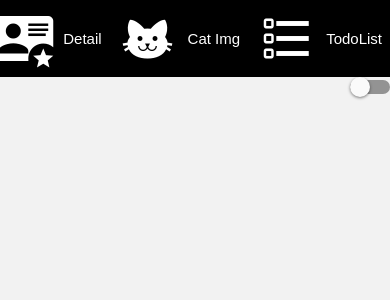
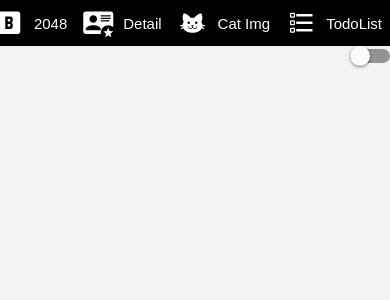
Before and after one commit to suppcuti/Nhom_Mafia_AppCuoiKy, a React Native app: screen /Home in a window 390 px wide. Shown: the top 300 px of the page. Built offline with nearby package versions, Linux system fonts and the light colour scheme.

Commit message:
Add a Stwich to toggle gif or png in cat img, add 2048

```diff
--- /dev/null
+++ b/Class/BangGame.js
@@ -0,0 +1,159 @@
+export const getEmptyBoard = () => [
+    [0, 0, 0, 0],
+    [0, 0, 0, 0],
+    [0, 0, 0, 0],
+    [0, 0, 0, 0]
+  ];
+
+  const hasValue = (board, value) => {
+    for (let i = 0; i < board.length; i++) {
+      for (let j = 0; j < board[i].length; j++) {
+        if (board[i][j] === value) {
+          return true;
+        }
+      }
+    }
+    return false;
+  };
+
+  export const isFull = (board) => {
+    return !hasValue(board, 0);
+  };
+
+  const getRandomPosition = () => {
+    const rowPosition = Math.floor(Math.random() * 4);
+    const colPosition = Math.floor(Math.random() * 4);
+    return [rowPosition, colPosition];
+  };
+
+  export const generateRandom = (board) => {
+    if (isFull(board)) {
+      return board;
+    }
+
+    let [row, col] = getRandomPosition();
+    while (board[row][col] !== 0) {
+      [row, col] = getRandomPosition();
+    }
+
+    board[row][col] = 2;
+    return board;
+  };
+
+  const compress = (board) => {
+    const newBoard = getEmptyBoard();
+    for (let i = 0; i < board.length; i++) {
+      let colIndex = 0;
+      for (let j = 0; j < board[i].length; j++) {
+        if (board[i][j] !== 0) {
+          newBoard[i][colIndex] = board[i][j];
+          colIndex++;
+        }
+      }
+    }
+    return newBoard;
+  };
+
+  const merge = (board) => {
+    for (let i = 0; i < board.length; i++) {
+      for (let j = 0; j < board[i].length - 1; j++) {
+        if (board[i][j] !== 0 && board[i][j] === board[i][j + 1]) {
+          board[i][j] = board[i][j] * 2;
+          board[i][j + 1] = 0;
+        }
+      }
+    }
+
+    return board;
+  };
+
+  export const moveLeft = (board) => {
+    const newBoard1 = compress(board);
+    const newBoard2 = merge(newBoard1);
+    return compress(newBoard2);
+  };
+
+  const reverse = (board) => {
+    const reverseBoard = getEmptyBoard();
+
+    for (let i = 0; i < board.length; i++) {
+      for (let j = 0; j < board[i].length; j++) {
+        reverseBoard[i][j] = board[i][board[i].length - 1 - j];
+      }
+    }
+
+    return reverseBoard;
+  };
+
+  export const moveRight = (board) => {
+    const reversedBoard = reverse(board);
+    const newBoard = moveLeft(reversedBoard);
+    return reverse(newBoard);
+  };
+
+  const rotateLeft = (board) => {
+    const rotateBoard = getEmptyBoard();
+
+    for (let i = 0; i < board.length; i++) {
+      for (let j = 0; j < board[i].length; j++) {
+        rotateBoard[i][j] = board[j][board[i].length - 1 - i];
+      }
+    }
+
+    return rotateBoard;
+  };
+
+  const rotateRight = (board) => {
+    const rotateBoard = getEmptyBoard();
+
+    for (let i = 0; i < board.length; i++) {
+      for (let j = 0; j < board[i].length; j++) {
+        rotateBoard[i][j] = board[board[i].length - 1 - j][i];
+      }
+    }
+
+    return rotateBoard;
+  };
+
+  export const moveUp = (board) => {
+    const rotateBoard = rotateLeft(board);
+    const newBoard = moveLeft(rotateBoard);
+    return rotateRight(newBoard);
+  };
+
+  export const moveDown = (board) => {
+    const rotateBoard = rotateRight(board);
+    const newBoard = moveLeft(rotateBoard);
+    return rotateLeft(newBoard);
+  };
+
+  export const checkWin = (board) => {
+    return hasValue(board, 2048);
+  };
+
+  const hasDiff = (board, updatedBoard) => {
+    for (let i = 0; i < board.length; i++) {
+      for (let j = 0; j < board[i].length; j++) {
+        if (board[i][j] !== updatedBoard[i][j]) {
+          return true;
+        }
+      }
+    }
+    return false;
+  };
+
+  export const isOver = (board) => {
+    if (hasDiff(board, moveLeft(board))) {
+      return false;
+    }
+    if (hasDiff(board, moveRight(board))) {
+      return false;
+    }
+    if (hasDiff(board, moveUp(board))) {
+      return false;
+    }
+    if (hasDiff(board, moveDown(board))) {
+      return false;
+    }
+    return true;
+  };
--- /dev/null
+++ b/Class/DieuKhien.js
@@ -0,0 +1,96 @@
+import React, { useState } from "react";
+import { View, StyleSheet, Text, Dimensions } from "react-native";
+import GestureRecognizer, {swipeDirections } from "react-native-swipe-gestures";
+
+import {
+  generateRandom,
+  getEmptyBoard,
+  moveLeft,
+  moveRight,
+  moveUp,
+  moveDown,
+  checkWin,
+  isOver,
+} from "./BangGame";
+
+import Cell from "./Oso";
+
+var width = Dimensions.get("window").width;
+
+const GameController = () => {
+  const [board, updateBoard] = useState(generateRandom( getEmptyBoard() ));
+
+  const checkEndGame = () => {
+    if (checkWin(board)) {
+      console.log("You win!");
+    } else if (isOver(board)) {
+      console.log("Game over!");
+    }
+  };
+
+  const left = () => {
+    const newBoard = moveLeft(board);
+    updateBoard(generateRandom(newBoard));
+    checkEndGame();
+  };
+
+  const right = () => {
+    const newBoard = moveRight(board);
+    updateBoard(generateRandom(newBoard));
+    checkEndGame();
+  };
+
+  const up = () => {
+    const newBoard = moveUp(board);
+    updateBoard(generateRandom(newBoard));
+    checkEndGame();
+  };
+
+  const down = () => {
+    const newBoard = moveDown(board);
+    updateBoard(generateRandom(newBoard));
+    checkEndGame();
+  };
+
+  return (
+    <GestureRecognizer
+      style={styles.screenStyle}
+      onSwipeLeft={left}
+      onSwipeRight={right}
+      onSwipeUp={up}
+      onSwipeDown={down}
+    >
+      <Text style={styles.headerStyle}>2048</Text>
+      <View style={styles.boardStyle}>
+        {board.map((row, rowIndex) =>
+          <View key={`cell-${rowIndex}`} style={styles.rowStyle}>
+            {row.map((value, cellIndex) =>
+              <Cell key={`cell-${cellIndex}`} value={value} />
+            )}
+          </View>
+        )}
+      </View>
+    </GestureRecognizer>
+  );
+};
+
+const styles = StyleSheet.create({
+  headerStyle: {
+    padding: 40,
+    fontSize: 50,
+    textAlign: "center",
+    color: "olive",
+    fontWeight: "bold"
+  },
+  boardStyle: {
+    width: width,
+    padding: 5,
+    backgroundColor: "olive"
+  },
+  rowStyle: {
+    flexDirection: "row",
+    height: width / 4
+  }
+});
+
+export default GameController;
--- /dev/null
+++ b/Class/Oso.js
@@ -0,0 +1,63 @@
+import React from "react";
+import { Text, StyleSheet, View } from "react-native";
+import generateColor from './RandomColor';
+
+const Cell = ({ value }) => {
+  return (
+    <View style={[styles.cellStyle, styles[`cell${value}`]]}>
+      <Text style={styles.textStyle}>
+        {value > 0 ? value : ""}
+      </Text>
+    </View>
+  );
+};
+
+const styles = StyleSheet.create({
+  cellStyle: {
+    backgroundColor: "rgba(255, 255, 255, 0.5)",
+    flex: 1,
+    justifyContent: "center",
+    alignItems: "center",
+    margin: 5,
+    borderRadius: 5
+  },
+  cell2: {
+    backgroundColor: generateColor()
+  },
+  cell4: {
+    backgroundColor: "rgb(39, 207, 207)"
+  },
+  cell8: {
+    backgroundColor: generateColor()
+  },
+  cell16: {
+    backgroundColor: "gold"
+  },
+  cell32: {
+    backgroundColor: "greenyellow"
+  },
+  cell64: {
+    backgroundColor: "#e9c46a"
+  },
+  cell128: {
+    backgroundColor: "goldenrod"
+  },
+  cell256: {
+    backgroundColor: "rebeccapurple"
+  },
+  cell512: {
+    backgroundColor: "cyan"
+  },
+  cell1024: {
+    backgroundColor: "gold"
+  },
+  cell2048: {
+    backgroundColor: "aquamarine"
+  },
+  textStyle: {
+    fontSize: 30,
+    fontWeight: "bold"
+  }
+});
+
+export default Cell;
--- /dev/null
+++ b/manhinh/2048.js
@@ -0,0 +1,21 @@
+import * as React from 'react';
+import { Text, View, StyleSheet } from 'react-native';
+
+import { Card } from 'react-native-paper';
+
+import GameController from '../Class/DieuKhien';
+
+export default function Game2048() {
+  return (
+    <View style={styles.container}>
+      <GameController />
+    </View>
+  );
+}
+
+const styles = StyleSheet.create({
+  container: {
+    flex: 1,
+    backgroundColor: "#eee"
+  }
+});
--- a/manhinh/CatImg.js
+++ b/manhinh/CatImg.js
@@ -1,10 +1,33 @@
 import React,{useState} from 'react';
-import {View, Text,Button,StyleSheet} from 'react-native'
+import {View, Text,TouchableOpacity,StyleSheet,Switch} from 'react-native'
 import FastImage from 'react-native-fast-image';
+import Icon from 'react-native-vector-icons/MaterialCommunityIcons';
+import Clipboard from '@react-native-clipboard/clipboard';
 
-const url ='https://api.thecatapi.com/v1/images/search';
+
+
 
 export default function CatImg() {
+  const [url, setUrl] = useState('https://api.thecatapi.com/v1/images/search');
+  const [switchValue, setSwitchValue] = useState(false);
+  const [copiedText, setCopiedText] = useState('');
+
+  const copyToClipboard = () => {
+    Clipboard.setString(catUrl);
+  };
+
+  const toggleSwitch = (value) => {
+
+    if (value) {
+      setSwitchValue(true);
+      setUrl('https://api.thecatapi.com/v1/images/search?mime_types=gif')
+    } else {
+      setSwitchValue(false);
+      setUrl('https://api.thecatapi.com/v1/images/search?mime_types=jpg,png')
+    };
+
+  };
+
   const [catUrl, setcatUrl] = useState('https://cdn2.thecatapi.com/images/d9f.jpg');
 
 
@@ -14,7 +37,6 @@ export default function CatImg() {
     fetch(url)
       .then((res) => res.json())
       .then((cats) => {
-        console.log('Cats :', cats);
         const catUrl =cats[0].url;
         setcatUrl(catUrl)
       })
@@ -33,18 +55,34 @@ export default function CatImg() {
       </View>
 
       <View style={styles.img} >
-
-      <FastImage
-          style = {{width: 400, height: 400, maxHeight:300, maxWidth:480 }}
-          resizeMode={FastImage.resizeMode.contain}
+        <TouchableOpacity  onPress={copyToClipboard}>
+          <FastImage
+          style = {{width: 400, height: 400}}
+          resizeMode={FastImage.resizeMode.cover}
           source={{
           uri: `${catUrl}`,
           headers: { Authorization: 'someAuthToken' },
           priority: FastImage.priority.normal,}}
-      />
+          />
+        </TouchableOpacity>
       </View>
+        <View style={styles.Button}>
 
-      <Button title='Fetch anh moi' onPress={getCat} color='green' />
+      <Icon.Button
+      name="image-outline"
+      backgroundColor='#55BCC9'
+      size={30}
+      onPress={getCat}
+    >
+      <Text style={{ fontFamily: 'Arial', fontSize: 15,color:'white',textAlign:'justify',justifyContent:'flex-end' }}>
+        Fetch Anh Moi
+      </Text>
+    </Icon.Button>
+    <Switch
+          onValueChange={toggleSwitch}
+          value={switchValue}
+        />
+            </View>
     </View>
   )
 
@@ -53,17 +91,17 @@ export default function CatImg() {
 const styles = StyleSheet.create ({
    container:{
     flex: 1,
-    backgroundColor: '#fffff3',
+    backgroundColor: '#CAFAFE',
   },
   img:{
     flex:1,
     padding:5,
+    paddingTop:70,
   },
   header:{
-        justifyContent: 'center',
         height: 65,
         paddingTop: 20,
-        backgroundColor: 'skyblue',
+        backgroundColor: '#97CAEF',
       },
   title:{
         flex: 1,
@@ -72,6 +110,12 @@ const styles = StyleSheet.create ({
         fontSize: 20,
         fontWeight: "bold",
         justifyContent: 'center',
-    }
+    },
+  Button:{
+        flexDirection:'row',
+        justifyContent: 'space-between',
+        textAlign:'space-between',
+        paddingEnd:10,
+  }
 
 })
--- a/manhinh/Detail.js
+++ b/manhinh/Detail.js
@@ -3,9 +3,14 @@ import React from 'react';
 
 
 export default function DetailsScreen() {
+
+
     return (
       <View style={{ flex: 1, alignItems: 'center', justifyContent: 'center' }}>
         <Text>Nhom Mafia </Text>
+
       </View>
+
+
     );
   }
--- a/manhinh/HomeScreen.js
+++ b/manhinh/HomeScreen.js
@@ -13,7 +13,7 @@ export default function HomeScreen() {
         <Icon.Button
       name="format-list-checkbox"
       backgroundColor='black'
-      size={60}
+      size={30}
       onPress={() => navigation.navigate('ToDoList')}
     >
       <Text style={{ fontFamily: 'Arial', fontSize: 15,color:'white',textAlign:'justify',justifyContent:'flex-end' }}>
@@ -24,7 +24,7 @@ export default function HomeScreen() {
       <Icon.Button
       name="cat"
       backgroundColor='black'
-      size={60}
+      size={30}
       onPress={() => navigation.navigate('CatImg')}
       >
       <Text style={{ fontFamily: 'Arial', fontSize: 15,color:'white',textAlign:'justify',justifyContent:'flex-end' }}>
@@ -35,13 +35,25 @@ export default function HomeScreen() {
       <Icon.Button
       name="card-account-details-star"
       backgroundColor='black'
-      size={60}
+      size={30}
       onPress={() => navigation.navigate('Details')}
       >
       <Text style={{ fontFamily: 'Arial', fontSize: 15,color:'white',textAlign:'justify',justifyContent:'flex-end' }}>
         Detail
       </Text>
       </Icon.Button>
+
+      <Icon.Button
+      name="alpha-b-box"
+      backgroundColor='black'
+      size={30}
+      onPress={() => navigation.navigate('2048')}
+    >
+      <Text style={{ fontFamily: 'Arial', fontSize: 15,color:'white',textAlign:'justify',justifyContent:'flex-end' }}>
+        2048
+      </Text>
+    </Icon.Button>
+
 
        </View >
         <ThemeSwitch/>
--- a/package.json
+++ b/package.json
@@ -11,6 +11,7 @@
   },
   "dependencies": {
     "@react-native-async-storage/async-storage": "^1.17.3",
+    "@react-native-clipboard/clipboard": "^1.10.0",
     "@react-navigation/native": "^6.0.10",
     "@react-navigation/native-stack": "^6.6.1",
     "lottie-react-native": "^5.0.1",
@@ -18,8 +19,10 @@
     "react-native": "0.67.4",
     "react-native-animated-splash-screen": "^2.0.5",
     "react-native-fast-image": "^8.5.11",
+    "react-native-paper": "^4.12.1",
     "react-native-safe-area-context": "^4.2.4",
     "react-native-screens": "^3.13.1",
+    "react-native-swipe-gestures": "^1.0.5",
     "react-native-vector-icons": "^9.1.0",
     "react-native-webview": "^11.18.1"
   },
```
Also changed, not shown: App.js (+7 -1 lines), 2 other files (tests, documents, lock files or other folders).
